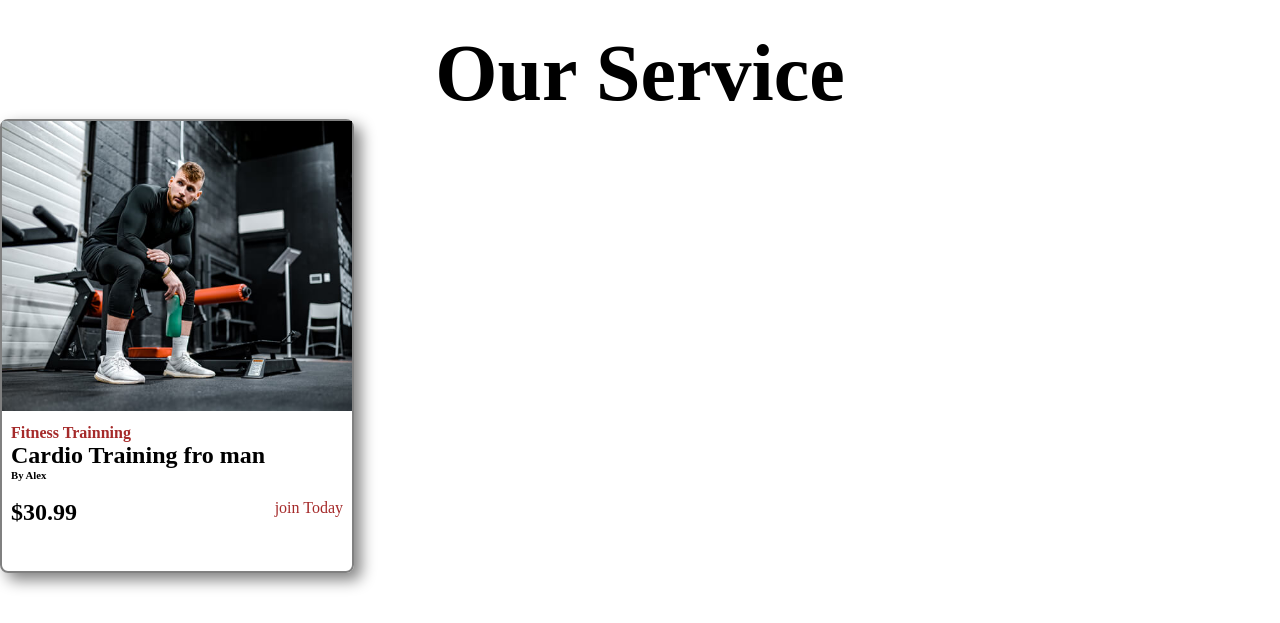
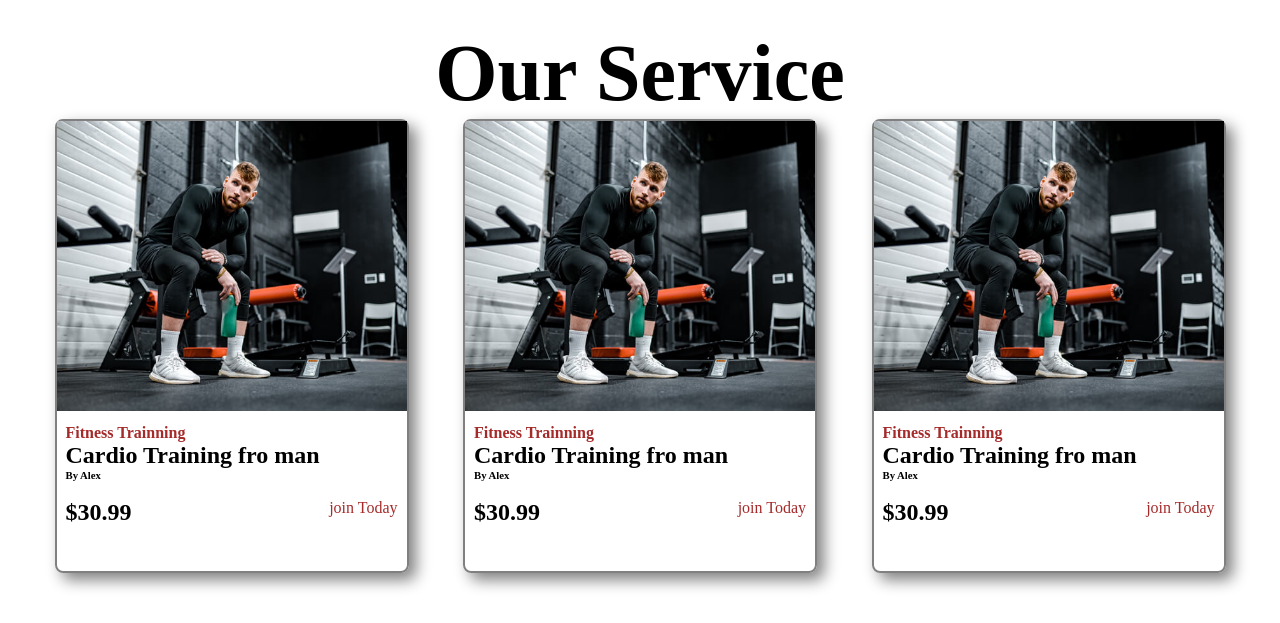
Before and after one commit to md-waskruany/gym-website, a plain HTML site: page index.html in a window 1280 px wide. Shown: the part 2542-3165 px from the top of the page. Drawn offline with Linux system fonts and the light colour scheme.

Commit message:
3 card complete

```diff
--- a/index.html
+++ b/index.html
@@ -120,6 +120,7 @@
         <h1>Our Service</h1>
     </div>
     <div class="main-service-card">
+        <div class="card-div">
             <div class="image-div">
                 <img src="./images/services/service1.jpg" alt="">
             </div>
@@ -133,9 +134,37 @@
                 <h2>$30.99</h2>
                 <p class="h4-color">join Today </p>
             </div>
+        </div>
+        <div class="card-div">
+            <div class="image-div">
+                <img src="./images/services/service1.jpg" alt="">
+            </div>
+            <div class="text-container text-padding">
+                <h4 class="h4-color">Fitness Trainning</h4>
+                <h2>Cardio Training fro man</h2>
+                <h6>By Alex</h6>
 
+            </div>
+            <div class="rate">
+                <h2>$30.99</h2>
+                <p class="h4-color">join Today </p>
+            </div>
+        </div>
+        <div class="card-div">
+            <div class="image-div">
+                <img src="./images/services/service1.jpg" alt="">
+            </div>
+            <div class="text-container text-padding">
+                <h4 class="h4-color">Fitness Trainning</h4>
+                <h2>Cardio Training fro man</h2>
+                <h6>By Alex</h6>
 
-
+            </div>
+            <div class="rate">
+                <h2>$30.99</h2>
+                <p class="h4-color">join Today </p>
+            </div>
+        </div>
     </div>
 </body>
 
--- a/style.css
+++ b/style.css
@@ -186,15 +186,17 @@
 }
 
 .main-service-card {
+    display: flex;
+    justify-content: space-evenly;
+}
+
+.card-div {
     width: 350px;
     height: 450px;
     border: 2px solid grey;
     box-shadow: 7px 7px 15px grey;
     margin-bottom: 50px;
     border-radius: 8px;
-
-
-
 }
 
 .main-service-card img {
```
Lines whose indentation alone changed are shown as unchanged.
